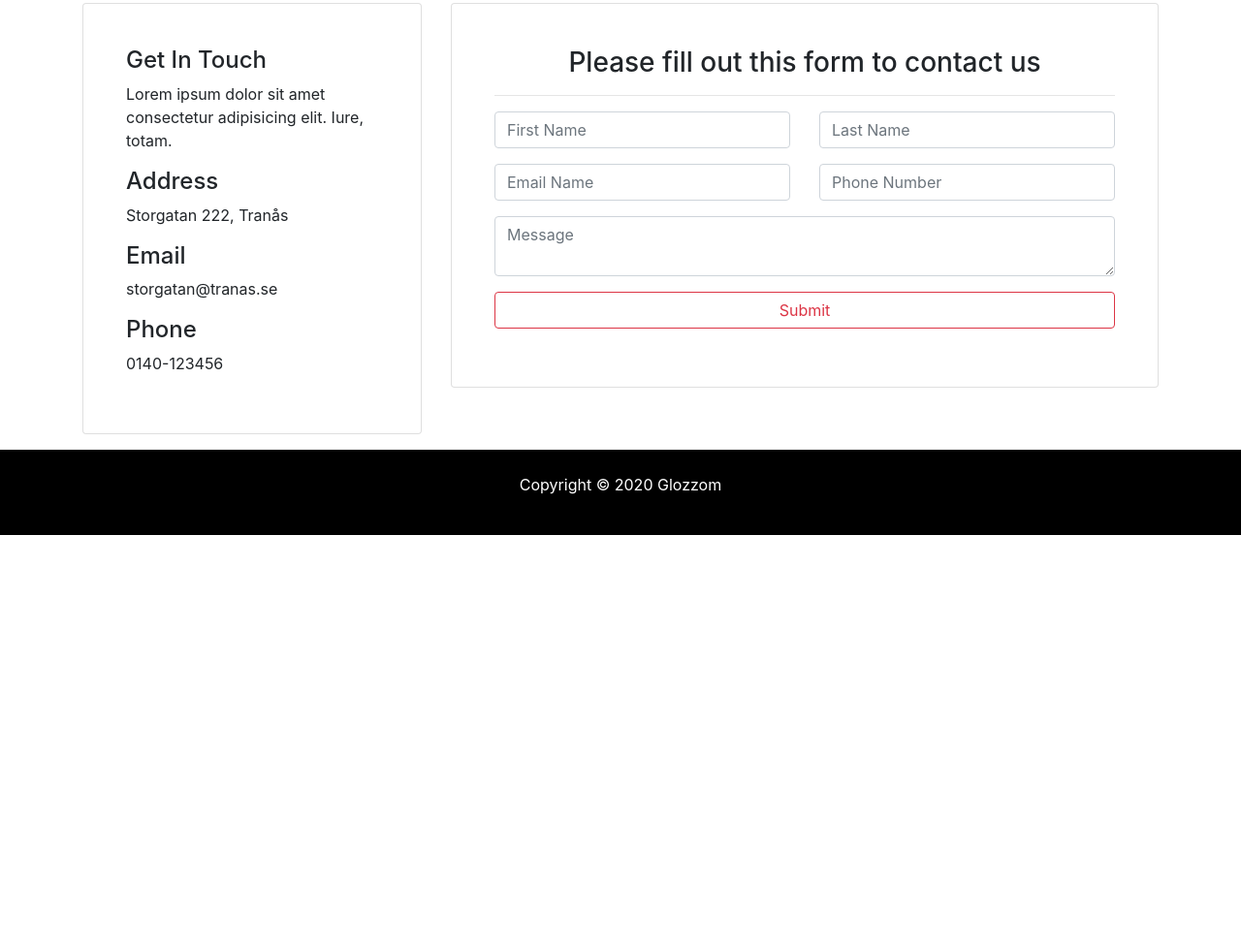
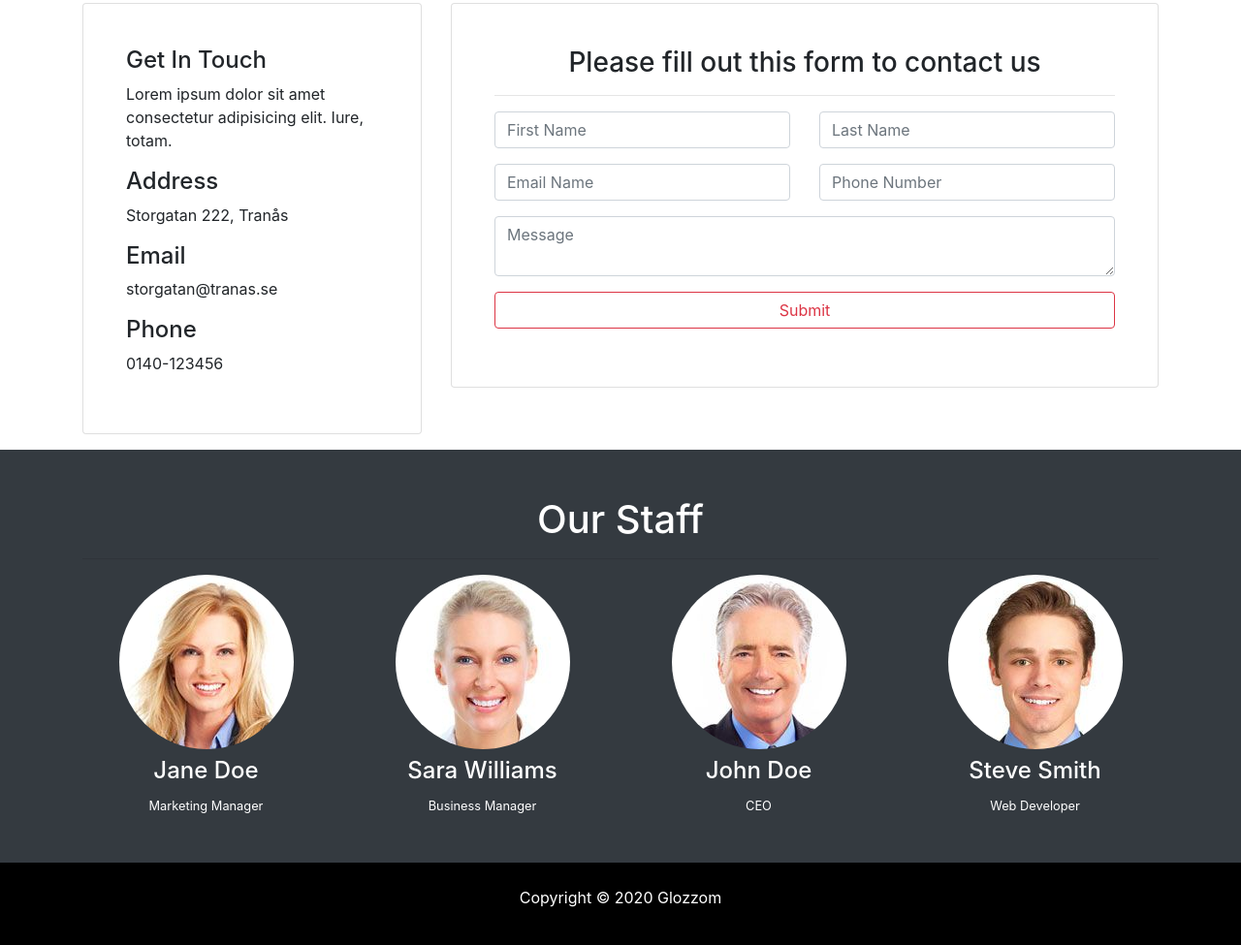
Before and after one commit to AlbertStjarne/MultipageCompanySitewBootstrap, a plain HTML site: page contact.html in a window 1280 px wide. Shown: the part 269-1244 px from the top of the page at 97% size. Before the commit the page ends 821 px from the top, so only its background shows below. Drawn offline with nearby package versions, Linux system fonts and the light colour scheme.

Commit message:
adds staff section markup and styling

```diff
--- a/contact.html
+++ b/contact.html
@@ -163,6 +163,52 @@
       </div>
     </section>
 
+    <!-- staff -->
+    <section id="staff" class="py-5 text-center bg-dark text-white">
+      <div class="container">
+        <h1>Our Staff</h1>
+        <hr />
+        <div class="row">
+          <div class="col-md-3">
+            <img
+              src="./img/person1.jpg"
+              alt=""
+              class="img-fluid rounded-circle mb-2"
+            />
+            <h4>Jane Doe</h4>
+            <small>Marketing Manager</small>
+          </div>
+          <div class="col-md-3">
+            <img
+              src="./img/person2.jpg"
+              alt=""
+              class="img-fluid rounded-circle mb-2"
+            />
+            <h4>Sara Williams</h4>
+            <small>Business Manager</small>
+          </div>
+          <div class="col-md-3">
+            <img
+              src="./img/person3.jpg"
+              alt=""
+              class="img-fluid rounded-circle mb-2"
+            />
+            <h4>John Doe</h4>
+            <small>CEO</small>
+          </div>
+          <div class="col-md-3">
+            <img
+              src="./img/person4.jpg"
+              alt=""
+              class="img-fluid rounded-circle mb-2"
+            />
+            <h4>Steve Smith</h4>
+            <small>Web Developer</small>
+          </div>
+        </div>
+      </div>
+    </section>
+
     <!-- footer -->
     <footer id="main-footer" class="text-center p-4">
       <div class="container">
```
